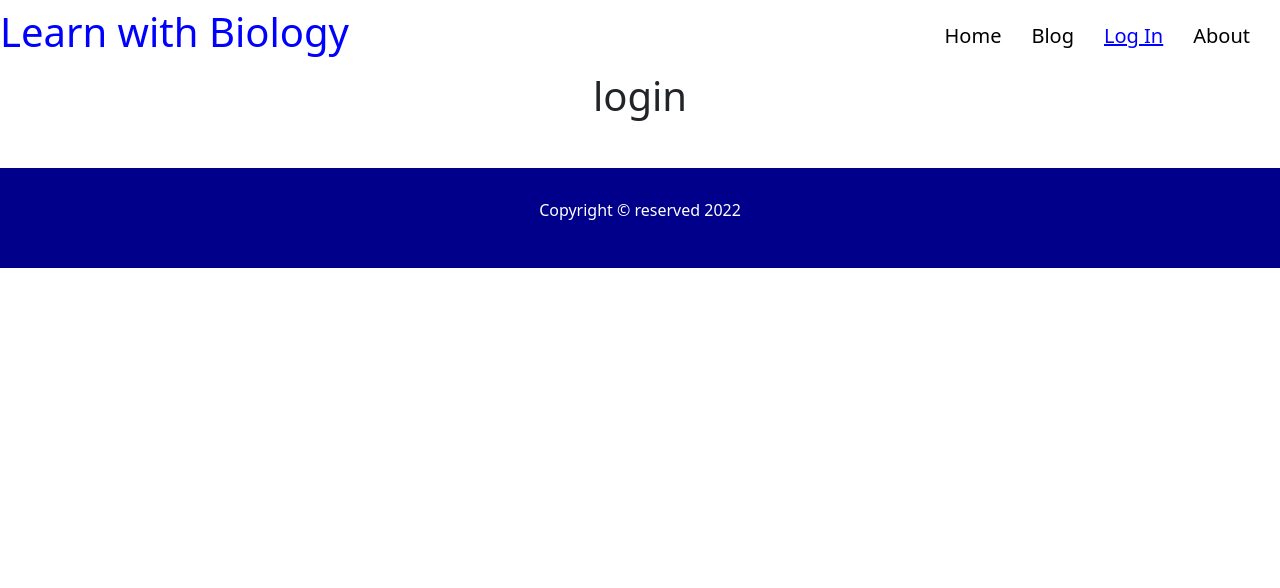
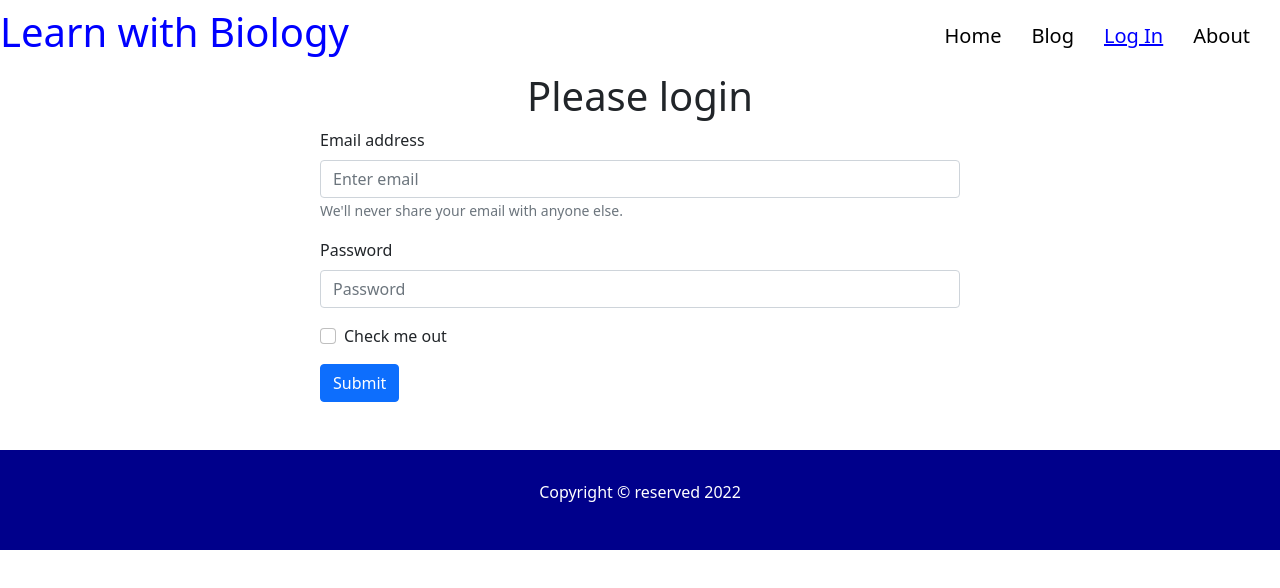
Before and after one commit to SumiAkter2/bio-tutor, a React (Create React App) app: page /login in a window 1280 px wide. Shown: the top 588 px of the page. Built offline with nearby package versions, Linux system fonts and the light colour scheme.

Commit message:
added firebase and log in form setting

```diff
--- a/package.json
+++ b/package.json
@@ -10,6 +10,7 @@
     "@testing-library/react": "^13.1.1",
     "@testing-library/user-event": "^13.5.0",
     "bootstrap": "^5.1.3",
+    "firebase": "^9.6.11",
     "react": "^18.0.0",
     "react-bootstrap": "^2.2.3",
     "react-dom": "^18.0.0",
--- a/public/index.html
+++ b/public/index.html
@@ -25,7 +25,7 @@
       Learn how to configure a non-root public URL by running `npm run build`.
     -->
     <link rel="shortcut icon" href="../public/dna-ge9393eea3_640.jpg" type="image/x-icon">
-    <title>Study With Biology</title>
+    <title>Bio Tutor</title>
   </head>
   <body>
     <noscript>You need to enable JavaScript to run this app.</noscript>
--- a/src/components/Header/Service/Service.js
+++ b/src/components/Header/Service/Service.js
@@ -1,3 +1,4 @@
+import Button from 'react-bootstrap/Button'
 import React from 'react';
 import './Service.css'
 const Service = (props) => {
@@ -9,6 +10,7 @@
             <h1>{name}</h1>
             <p>{description}</p>
             <h5>Fee: {price}</h5>
+            <Button variant="primary" className='my-3'>Check Out</Button>
         </div>
     );
 };
--- a/src/components/LogIn/LogIn.js
+++ b/src/components/LogIn/LogIn.js
@@ -1,9 +1,30 @@
 import React from 'react';
+import { Button, Form } from 'react-bootstrap';
 
 const LogIn = () => {
     return (
         <div>
-            <h1>login</h1>
+            <h1>Please login</h1>
+            <Form className='w-50 mx-auto text-start'>
+                <Form.Group className="mb-3" controlId="formBasicEmail">
+                    <Form.Label>Email address</Form.Label>
+                    <Form.Control type="email" placeholder="Enter email" />
+                    <Form.Text className="text-muted">
+                        We'll never share your email with anyone else.
+                    </Form.Text>
+                </Form.Group>
+
+                <Form.Group className="mb-3" controlId="formBasicPassword">
+                    <Form.Label>Password</Form.Label>
+                    <Form.Control type="password" placeholder="Password" />
+                </Form.Group>
+                <Form.Group className="mb-3" controlId="formBasicCheckbox">
+                    <Form.Check type="checkbox" label="Check me out" />
+                </Form.Group>
+                <Button variant="primary" type="submit">
+                    Submit
+                </Button>
+            </Form>
         </div>
     );
 };
```
Also changed, not shown: 1 other file (tests, documents, lock files or other folders).
